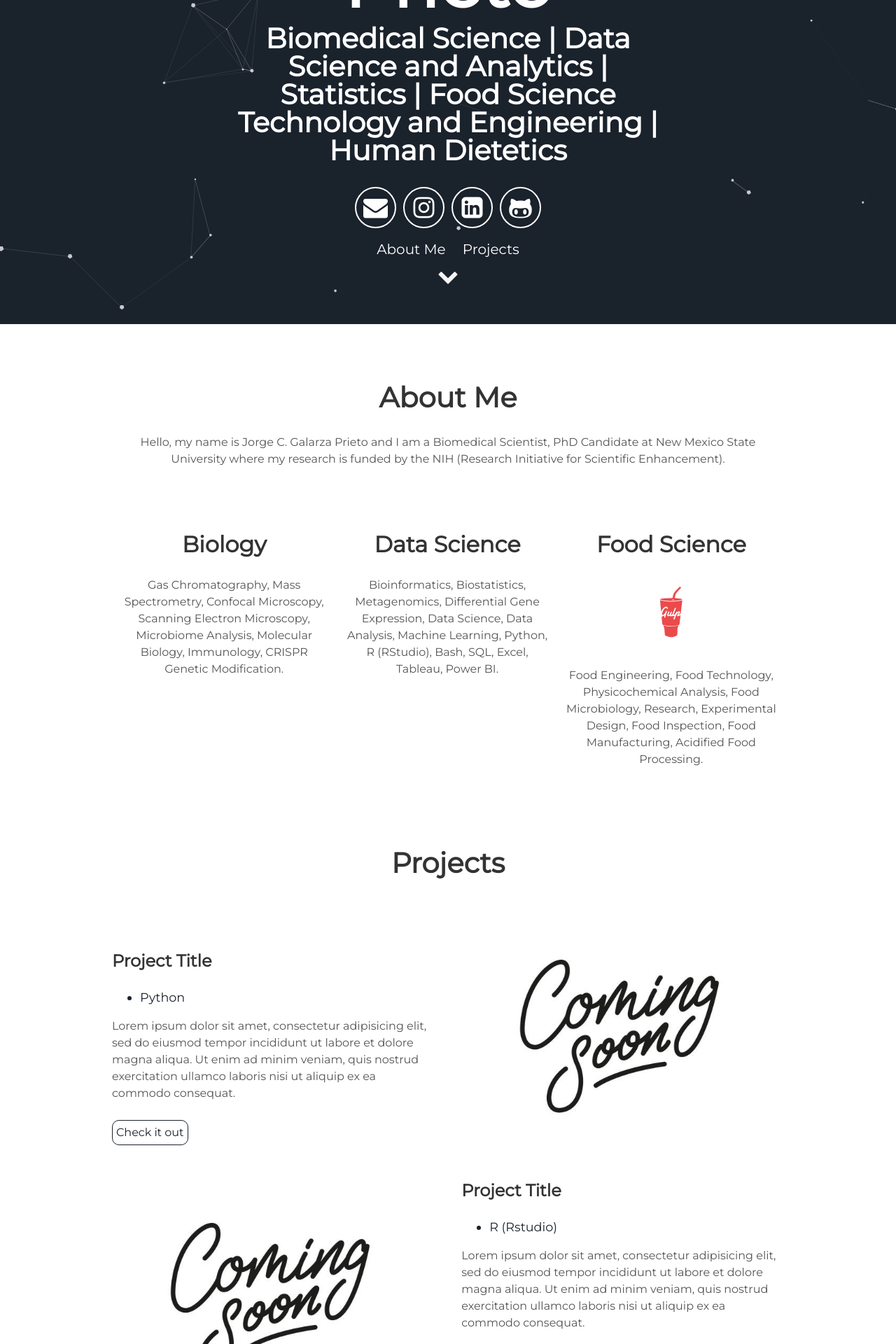
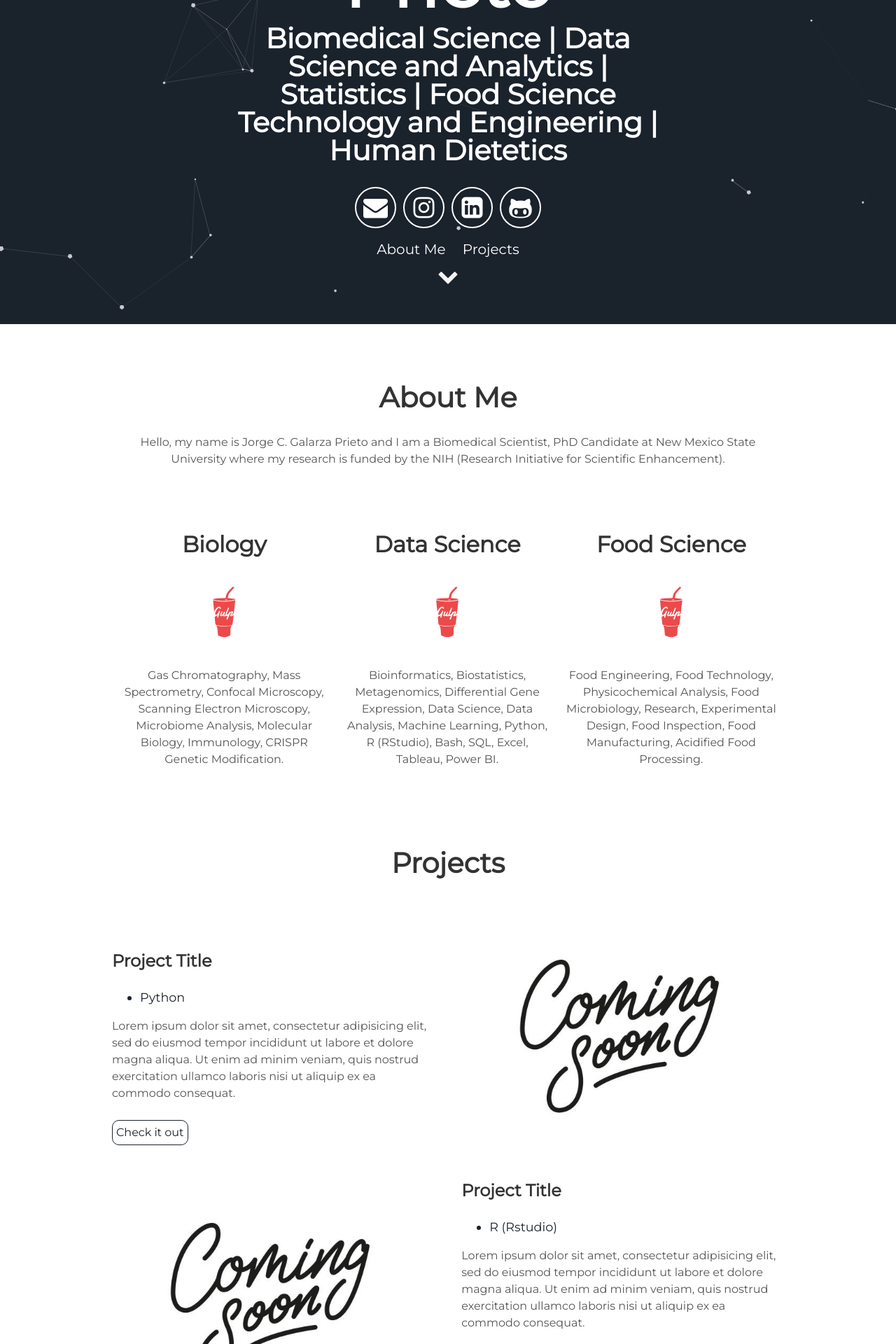
Before and after one commit to jorgegalarza1/jorgegalarza1.github.io, a Jekyll site: the page built from index.html, in a window 1280 px wide. Shown: the part 437-2357 px from the top of the page at 70% size. Built offline with Jekyll 4.4.1, drawn with Linux system fonts in a browser that asks for light colours.

Commit message:
Update about.html

```diff
--- a/_includes/about.html
+++ b/_includes/about.html
@@ -5,12 +5,12 @@
   <div class="user">
     <div class="tech">
       <h2>Biology</h2>
-      <i class="devicon-bash-plain colored"></i>
+      <i class="devicon-gulp-plain colored"></i>
       <p>Gas Chromatography, Mass Spectrometry, Confocal Microscopy, Scanning Electron Microscopy, Microbiome Analysis, Molecular Biology, Immunology, CRISPR Genetic Modification.</p>
     </div>
     <div class="tech">
       <h2>Data Science</h2>
-      <i class="devicon-rstudio-plain colored"></i>
+      <i class="devicon-gulp-plain colored"></i>
       <p>Bioinformatics, Biostatistics, Metagenomics, Differential Gene Expression, Data Science, Data Analysis, Machine Learning, Python, R (RStudio), Bash, SQL, Excel, Tableau, Power BI.</p>
     </div>
     <div class="tech">
```
